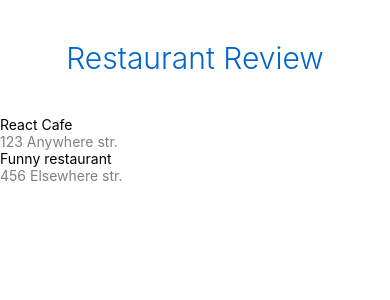
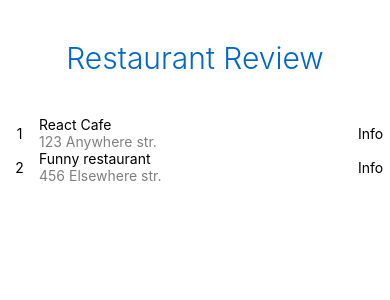
Before and after one commit to sshest/restaurant-review-react-native-app, a React Native app: screen / in a window 390 px wide. Shown: the top 300 px of the page. Built offline with nearby package versions, Linux system fonts and the light colour scheme.

Commit message:
Layout component with flexbox

```diff
--- a/App.js
+++ b/App.js
@@ -2,10 +2,19 @@
 
 import { Text, View } from 'react-native';
 
+const restaurants = [{
+    name: 'React Cafe', address: '123 Anywhere str.'
+}, {
+    name: 'Funny restaurant', address: '456 Elsewhere str.'
+}];
+
 export default class App extends Component {
+
   render() {
     return (
-      <View>
+      <View style={{
+          flex: 1
+      }}>
         <Text style={{
             padding: 40,
             fontSize: 30,
@@ -13,18 +22,37 @@
             color: '#0066CC',
             fontWeight: '300'
         }}>Restaurant Review</Text>
-          <Text>
-              React Cafe
-          </Text>
-          <Text style={{color: 'grey'}}>
-              123 Anywhere str.
-          </Text>
-          <Text>
-              Funny restaurant
-          </Text>
-          <Text style={{color: 'grey'}}>
-              456 Elsewhere str.
-          </Text>
+          {
+              restaurants.map((place, index) => {
+                  return (
+                      <View key={place.name}
+                      style={{
+                          flexDirection: 'row'
+                      }}>
+                          <View style={{
+                              flex:1,
+                              alignItems: 'center',
+                              justifyContent: 'center'
+                          }}>
+                              <Text>{index + 1}</Text>
+                          </View>
+                          <View style={{
+                              flexDirection:'column',
+                              flex: 8
+                          }}>
+                              <Text>{place.name}</Text>
+                              <Text style={{color: 'grey'}}>{place.address}</Text>
+                          </View>
+                          <View style={{
+                              flex:1,
+                              alignItems: 'center',
+                              justifyContent: 'center'
+                          }}><Text>Info</Text>
+                          </View>
+                      </View>
+                  )
+              })
+          }
       </View>
     );
   }
```
